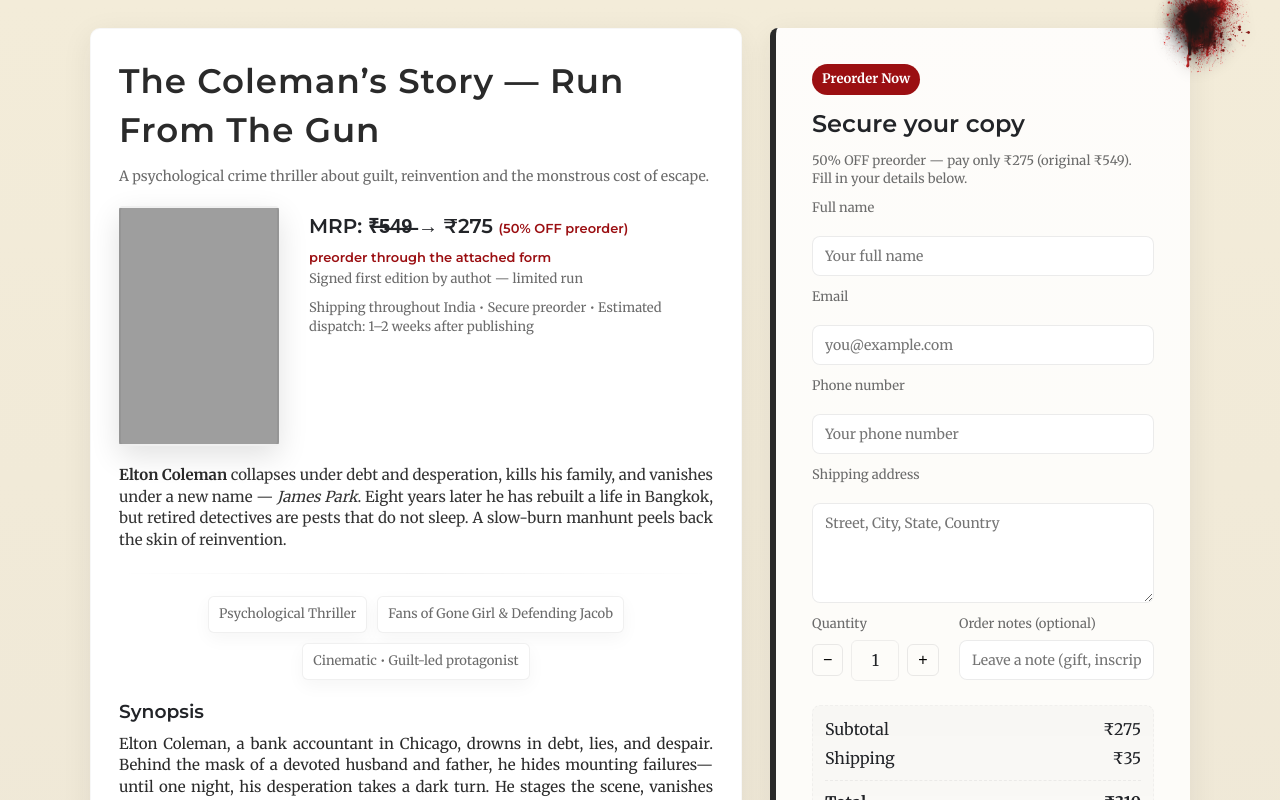
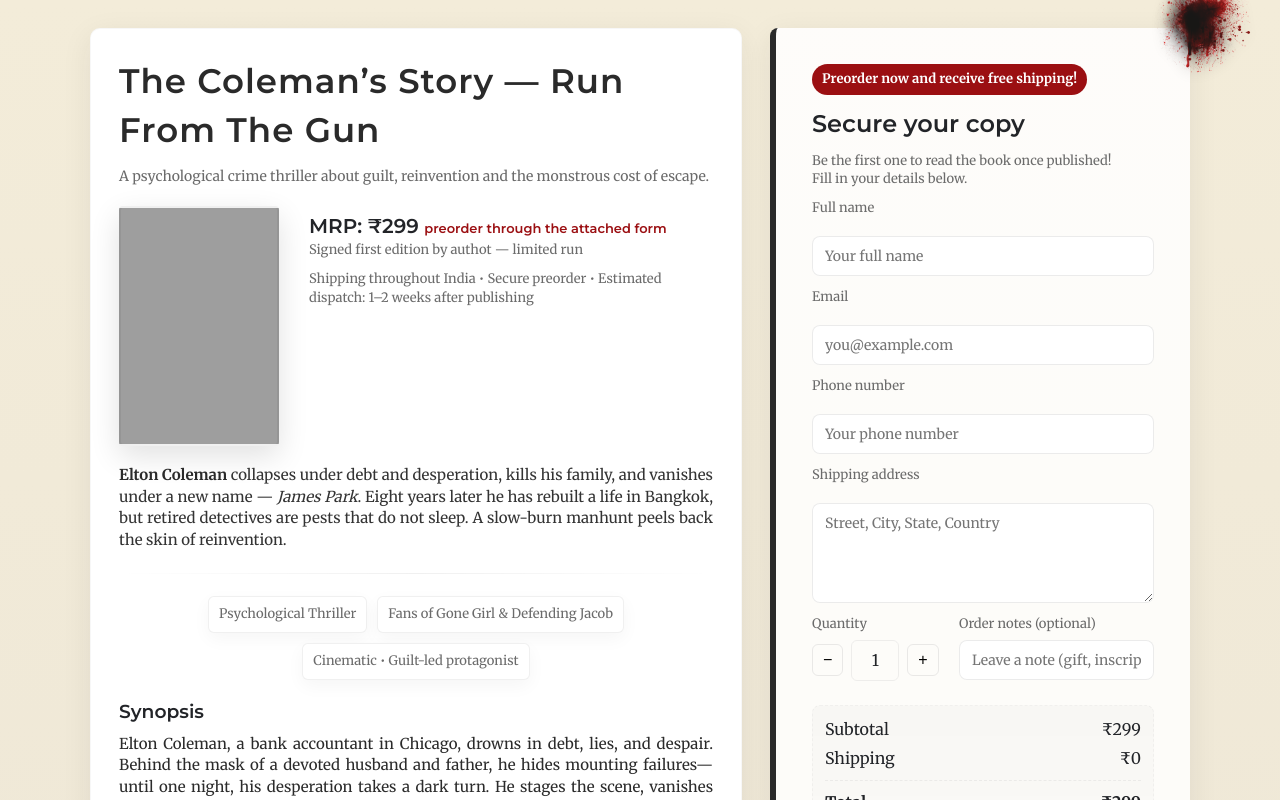
Before and after one commit to rubenleofernandes/preorder, a plain HTML site: page index.html in a window 1280 px wide. Drawn offline with Linux system fonts and the light colour scheme; grey boxes are pictures that could not be loaded.

Commit message:
Update index.html

```diff
--- a/index.html
+++ b/index.html
@@ -225,7 +225,7 @@
         <div class="cover" style="background-image:url('TCS_main_cover.png');"></div>
         <div class="buy-cta">
           <div>
-            <div class="price">MRP: ₹̶5̶4̶9̶ → ₹275 <span style="color:var(--blood);font-size:13px;">(50% OFF preorder) <br> preorder through the attached form</span></div>
+            <div class="price">MRP: ₹299 <span style="color:var(--blood);font-size:13px;"> preorder through the attached form</span></div>
             <div class="tagline">Signed first edition by authot — limited run</div>
             <div class="small" style="margin-top:10px">Shipping throughout India • Secure preorder • Estimated dispatch: 1–2 weeks after publishing</div>
           </div>
@@ -287,15 +287,15 @@
     </p>
     <img src="author_qr.png" alt="Author QR code" style="width:120px; height:auto; margin-top:8px;">
 
-      <footer>© Clever Fox Publishing • ISBN: 000-00-00000-00-0</footer>
+      <footer>© Clever Fox Publishing • ISBN: 978-93-6707-670-5 </footer>
     </section>
 
     <aside class="left">
       <div class="blood-splash"></div>
 
-      <div class="badge">Preorder Now</div>
+      <div class="badge">Preorder now and receive free shipping!</div>
       <h2 style="margin:0 0 10px 0;font-family:'Montserrat',sans-serif">Secure your copy</h2>
-      <div class="small" style="margin-bottom:10px">50% OFF preorder — pay only ₹275 (original ₹549). Fill in your details below.</div>
+      <div class="small" style="margin-bottom:10px">Be the first one to read the book once published! <br> Fill in your details below.</div>
 
       <form id="preorderForm" autocomplete="on" novalidate>
         <label for="name">Full name</label>
@@ -353,8 +353,8 @@
   </div>
 
 <script>
-const PRICE = 275;
-const SHIPPING = 35;
+const PRICE = 299;
+const SHIPPING = 0;
 let qty = 1;
 
 const qtyDisplay=document.getElementById('qtyDisplay');
```
